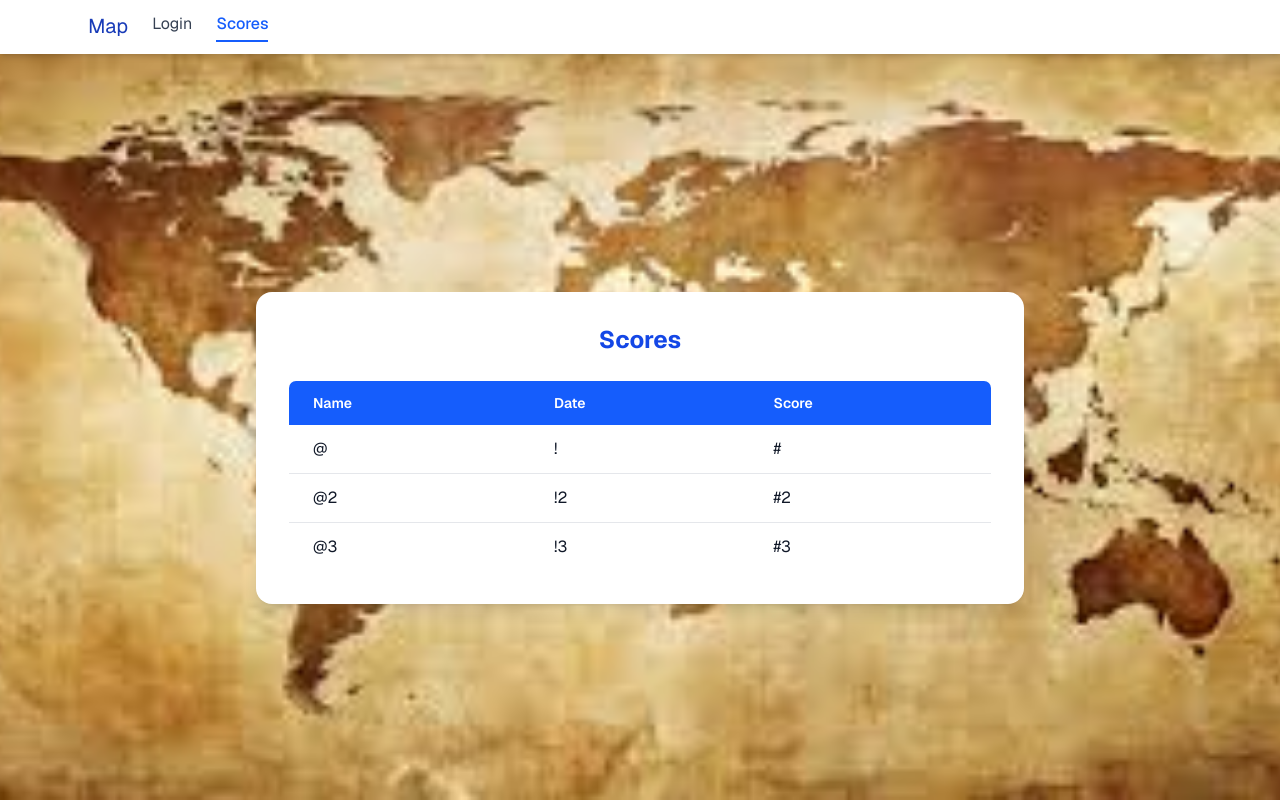
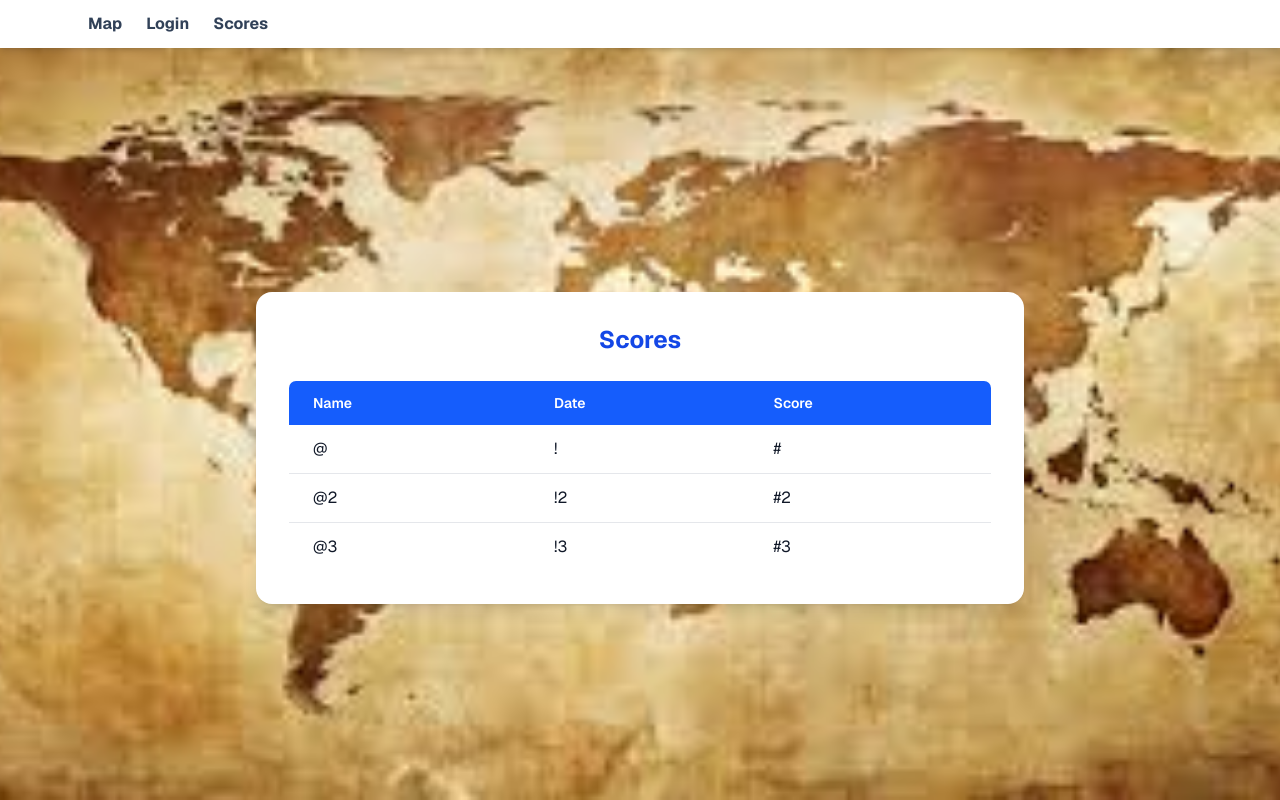
Before and after one commit to TheClayFerg/WorldWideWonders, a Next.js app in the folder mapproject/: page /login in a window 1280 px wide. Built offline with nearby package versions, Linux system fonts and the light colour scheme.

Commit message:
adding nav bar component to components folder

```diff
--- a/mapproject/app/about/page.js
+++ b/mapproject/app/about/page.js
@@ -1,6 +1,11 @@
+import NavBar from "../components/NavBar"
+
 export default function About() {
   return (
     <div className="p-8 text-center">
+
+      <NavBar />
+
       <h1 className="text-3xl font-bold">Welcome to World Explorer 🌍</h1>
       <p className="mt-4">Choose a destination to explore in Street View.</p>
     </div>
--- /dev/null
+++ b/mapproject/app/components/NavBar.js
@@ -0,0 +1,15 @@
+import React from 'react'
+
+export default function NavBar() {
+  return (
+    <nav className="bg-white shadow-md fixed top-0 left-0 right-0 z-50">
+        <div className="max-w-6xl mx-auto px-6 py-3 flex justify-between items-center">
+            <div className="flex space-x-6">
+                <a href="/" className="text-slate-700 font-bold hover:text-blue-400 transition">Map</a>
+                <a href="/login" className="text-slate-700 font-bold hover:text-blue-400 transition">Login</a>
+                <a href="/scores" className="text-slate-700 font-bold hover:text-blue-400 transition">Scores</a>
+            </div>
+        </div>
+    </nav>
+  );
+}
--- a/mapproject/app/login/page.js
+++ b/mapproject/app/login/page.js
@@ -1,16 +1,12 @@
-export default function About() {
+import NavBar from "../components/NavBar"
+
+export default function Login() {
   return (
     <div class="bg-gray-100 text-gray-900 font-sans
                 bg-[url('../public/image/background.jpg')] bg-cover bg-center bg-no-repeat bg-fixed">
-        <nav class="bg-white shadow-md fixed top-0 left-0 right-0 z-50">
-            <div class="max-w-6xl mx-auto px-6 py-3 flex justify-between items-center">
-                <div class="flex space-x-6">
-                    <a href="map.html" class="text-xl front-semibold text-blue-800 transitior">Map</a>
-                    <a href="login.html" class="text-gray-700 hover:text-blue-600 transition">Login</a>
-                    <p class="text-blue-600 font-medium text-blue-600 border-b-2 border-blue-600 pb-1">Scores</p>
-                </div>
-            </div>
-        </nav>
+
+        <NavBar />
+
         <main class="pt-24 flex justify-center items-center min-h-screen">
             <div class="bg-white rounded-2xl shadow-lg w-full max-w-3xl p-8">
                 <h1 class="text-2xl font-bold text-center text-blue-700 mb-6">Scores</h1>
--- a/mapproject/app/page.js
+++ b/mapproject/app/page.js
@@ -1,5 +1,6 @@
 "use client";
 import { useEffect } from "react";
+import NavBar from "./components/NavBar"
 
 var places = [
   [{ lat: 48.857597232823224,  lng: 2.294088407744251 },  {location: 'Eiffel Tower'}],
@@ -66,19 +67,12 @@ export default function initialize() {
 
   return (
     <div>
-      <body class="bg-gray-100 text-gray-900 front-sans">
-        <nav class="bg-white shadow-md fixed top-0 left-0 right-0 z-50">
-            <div class="max-w-6xl mx-auto px-6 py-3 flex justify-between items-center">
-                <div class="flex space-x-6">
-                    <p className="text-xl front-semibold text-blue-800 transitior">Map</p>
-                    <a href="login.html" class="text-gray-700 hover:text-blue-600 transition">Login</a>
-                    <a href="score.html" class="text-gray-700 hover:text-blue-600 transition">Scores</a>
-                </div>
-            </div>
-        </nav>
+      <body className="bg-gray-100 text-gray-900 front-sans">
 
-        <main class="pt-20 flex justify-center items-center min-h-screen">
-            <div id="street-view" class="w-[90%] h-[70vh] bg-gray-300 rounded-2xl shadow-inner flex justify-center items-center text-gray-600" />
+        <NavBar />
+
+        <main className="pt-20 flex justify-center items-center min-h-screen">
+            <div id="street-view" className="w-[90%] h-[70vh] bg-gray-300 rounded-2xl shadow-inner flex justify-center items-center text-gray-600" />
         </main>
       </body>
 
--- a/mapproject/app/scores/page.js
+++ b/mapproject/app/scores/page.js
@@ -1,16 +1,12 @@
-export default function About() {
+import NavBar from "../components/NavBar"
+
+export default function Scores() {
   return (
     <body class="bg-gray-100 text-gray-900 font-sans
                 bg-[url('../public/image/background.jpg')] bg-cover bg-center bg-no-repeat bg-fixed">
-        <nav class="bg-white shadow-md fixed top-0 left-0 right-0 z-50">
-            <div class="max-w-6xl mx-auto px-6 py-3 flex justify-between items-center">
-                <div class="flex space-x-6">
-                    <a href="map.html" class="text-xl front-semibold text-blue-800 transitior">Map</a>
-                    <a href="login.html" class="text-gray-700 hover:text-blue-600 transition">Login</a>
-                    <p class="text-blue-600 font-medium text-blue-600 border-b-2 border-blue-600 pb-1">Scores</p>
-                </div>
-            </div>
-        </nav>
+
+        <NavBar />
+
         <main class="pt-24 flex justify-center items-center min-h-screen">
             <div class="bg-white rounded-2xl shadow-lg w-full max-w-3xl p-8">
                 <h1 class="text-2xl font-bold text-center text-blue-700 mb-6">Scores</h1>
```
